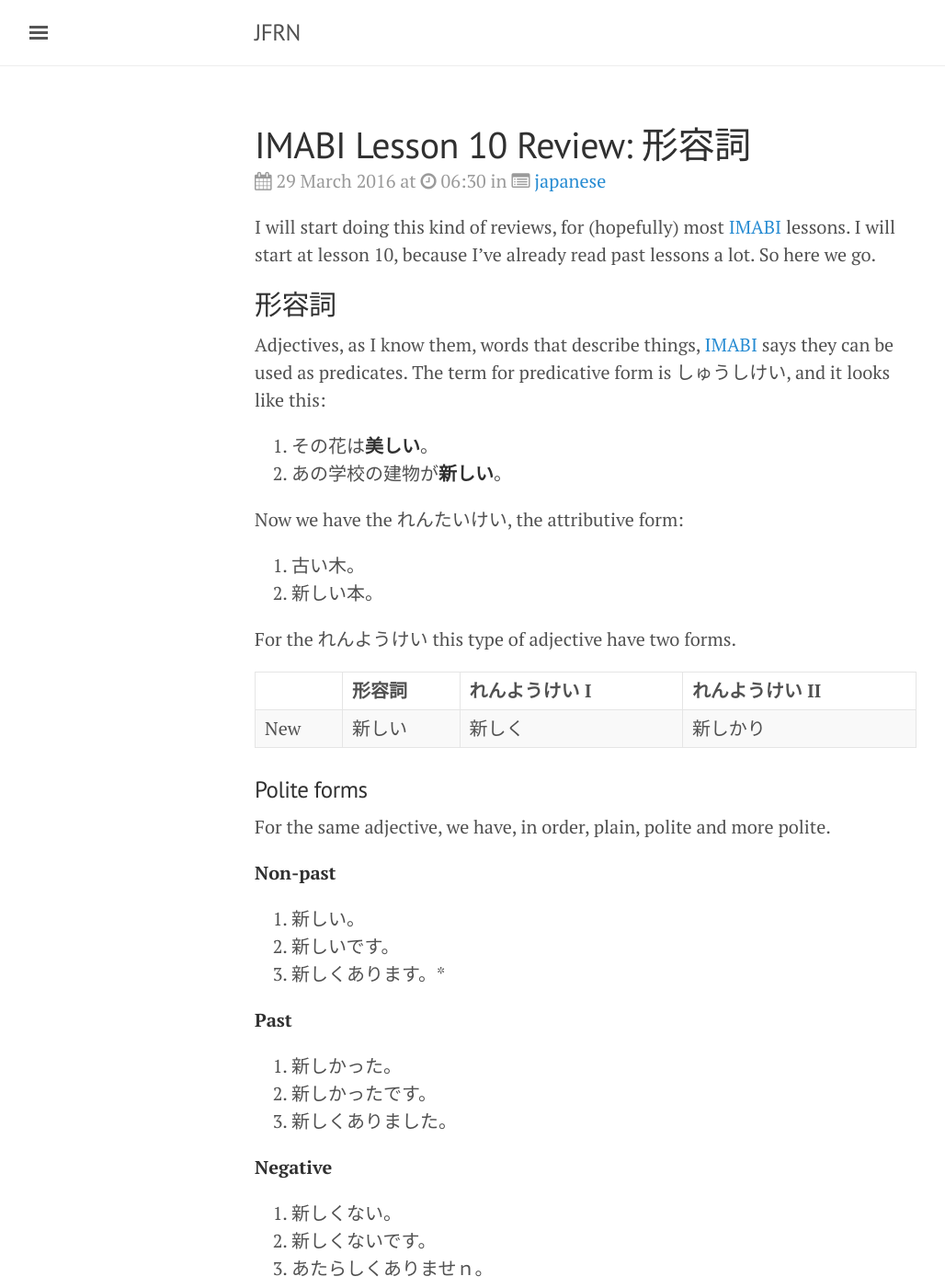
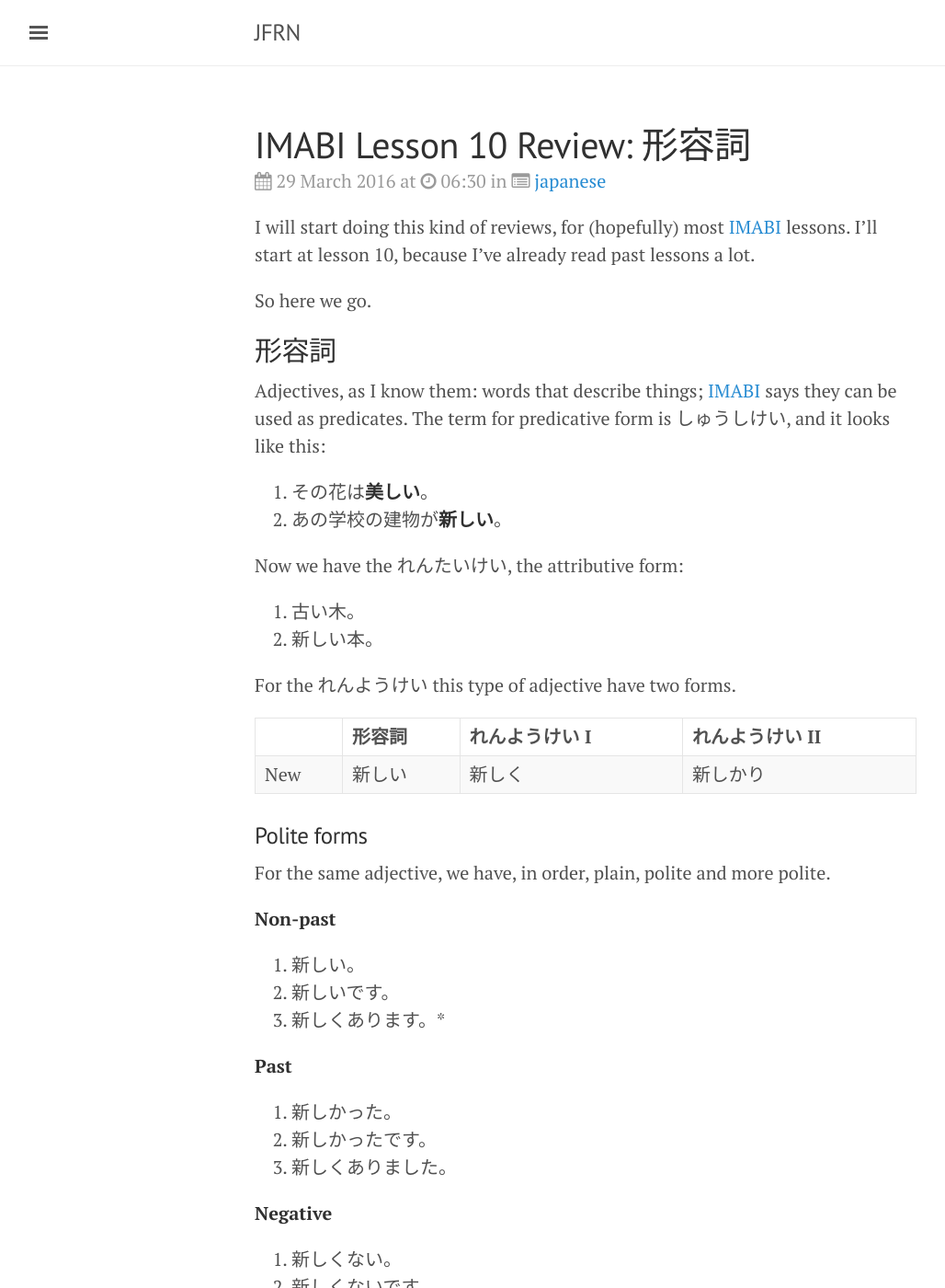
Before and after one commit to JFRN/jfrn.github.io, a Jekyll site: the page built from _posts/2016-03-29-imabi-lesson-review-10.md, in a window 1280 px wide and 1400 px high. Shown: the whole window at 92% size, without its empty margins (3-1031 px from the left). Built offline with Jekyll 4.4.1, drawn with Linux system fonts in a browser that asks for light colours; comment, search, counter and statistics services are not loaded.

Commit message:
More corrections

```diff
--- a/_posts/2016-03-29-imabi-lesson-review-10.md
+++ b/_posts/2016-03-29-imabi-lesson-review-10.md
@@ -9,12 +9,14 @@ tags:
  - imabi
  - review
 ---
-I will start doing this kind of reviews, for (hopefully) most [IMABI] lessons. I will start at lesson 10, because I've already read past lessons a lot. So here we go.
+I will start doing this kind of reviews, for (hopefully) most [IMABI] lessons. I'll start at lesson 10, because I've already read past lessons a lot.
+
+So here we go.
 <!--more-->
 
 ## 形容詞
 
-Adjectives, as I know them, words that describe things, [IMABI] says they can be used as predicates. The term for predicative form is しゅうしけい, and it looks like this:
+Adjectives, as I know them: words that describe things; [IMABI] says they can be used as predicates. The term for predicative form is しゅうしけい, and it looks like this:
 
 1. その花は**美しい**。
 2. あの学校の建物が**新しい**。
@@ -50,7 +52,7 @@ For the same adjective, we have, in order, plain, polite and more polite.
 
 1. 新しくない。
 2. 新しくないです。
-3. あたらしくありませｎ。
+3. 新しくありませｎ。
 
 **Negative past**
 
```
